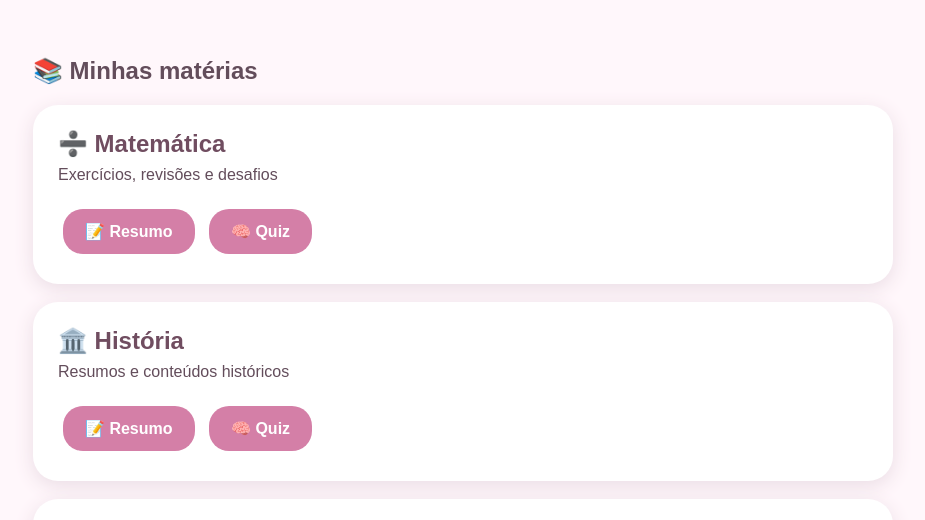
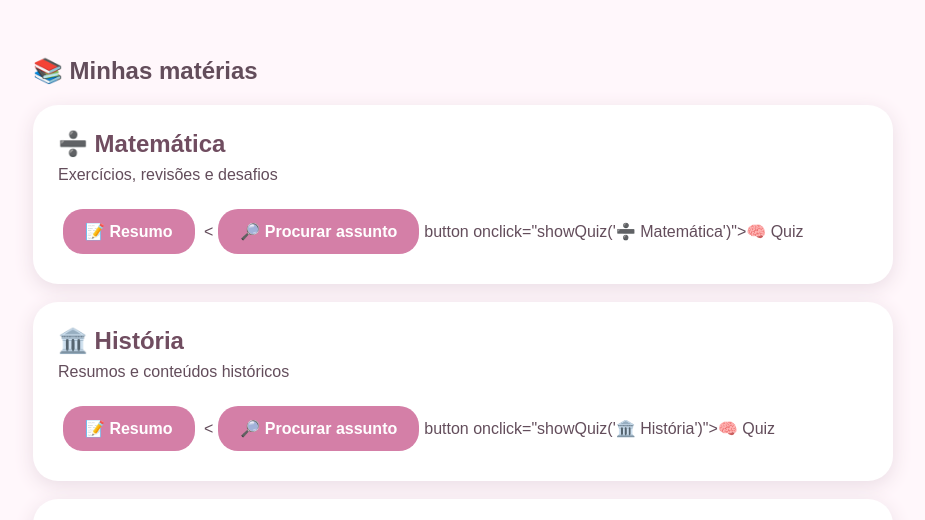
Before and after one commit to isadoranelizze3012-hue/sweet-study, a plain HTML site: page index.html in a window 1280 px wide. Shown: the part 229-749 px from the top of the page, without its empty margins (177-1102 px from the left). Drawn offline with Linux system fonts and the light colour scheme.

Commit message:
Atualizar o index.html

```diff
--- a/index.html
+++ b/index.html
@@ -280,7 +280,7 @@ for(const name in subjects){
     <h2>${name}</h2>
     <p>${s.description}</p>
     <button onclick="showSummary('${name}')">📝 Resumo</button>
-    <button onclick="showQuiz('${name}')">🧠 Quiz</button>
+    <<button onclick="searchTopic('${name}')">🔎 Procurar assunto</button>button onclick="showQuiz('${name}')">🧠 Quiz</button>
   `;
 
   subjectsBox.appendChild(card);
```
